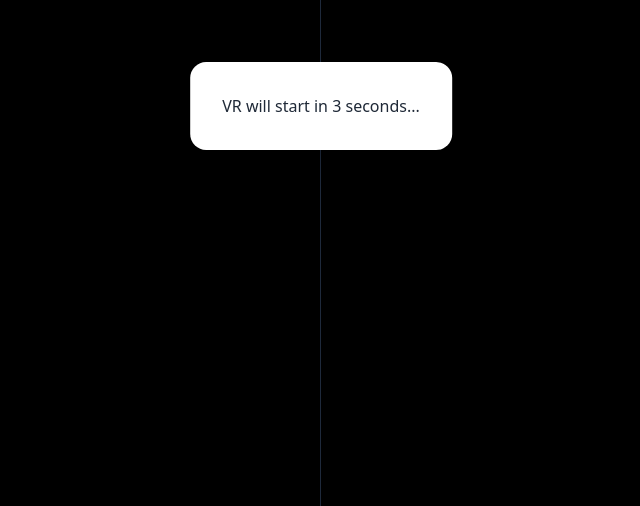
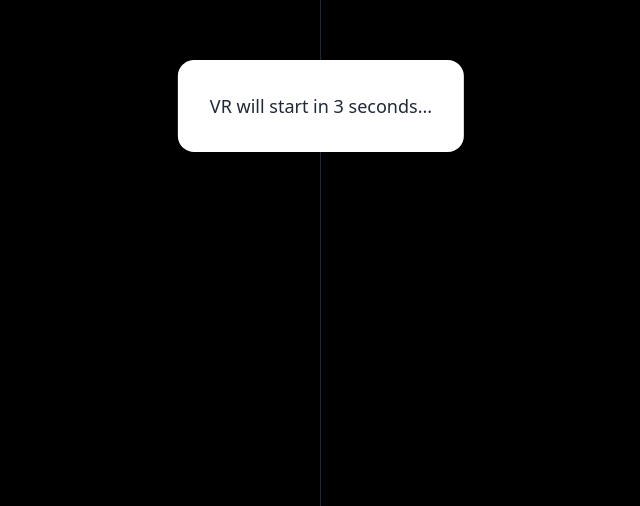
Before and after one commit to richeyphu/relex-trainer, a SvelteKit app: page /simulator/vr in a window 1280 px wide. Shown: the part 294-800 px from the top of the page, without its empty margins (319-959 px from the left). Built offline with nearby package versions, Linux system fonts and the light colour scheme.

Commit message:
feat: Add restart VR loop

```diff
--- a/src/routes/simulator/vr/+page.svelte
+++ b/src/routes/simulator/vr/+page.svelte
@@ -22,6 +22,8 @@
 			shouldAnimateLeft = true;
 		} else if (countdown === -50) {
 			shouldAnimateLeft = false;
+		} else if (countdown === -60) {
+			countdown = 10;
 		}
 	}
 </script>
@@ -57,8 +59,8 @@
 	</div>
 	{#if !shouldAnimateLeft && !shouldAnimateRight}
 		<div class="absolute left-1/2 top-1/2 z-10 -translate-x-1/2 -translate-y-1/2 transform">
-			<div class="card bg-base-100 shadow-xl">
-				<div class="card-body">
+			<div class="card bg-base-100">
+				<div class="card-body text-lg">
 					{#if countdown >= 0}
 						<p>
 							VR will start in {countdown} second{countdown > 1 ? 's' : ''}...
@@ -66,7 +68,7 @@
 					{:else if countdown >= -30}
 						<p>Rest: {Math.abs(countdown + 30)}</p>
 					{:else}
-						<p>VR has ended</p>
+						<p>VR has ended. Restart in {Math.abs(countdown + 60)}...</p>
 					{/if}
 				</div>
 			</div>
```
